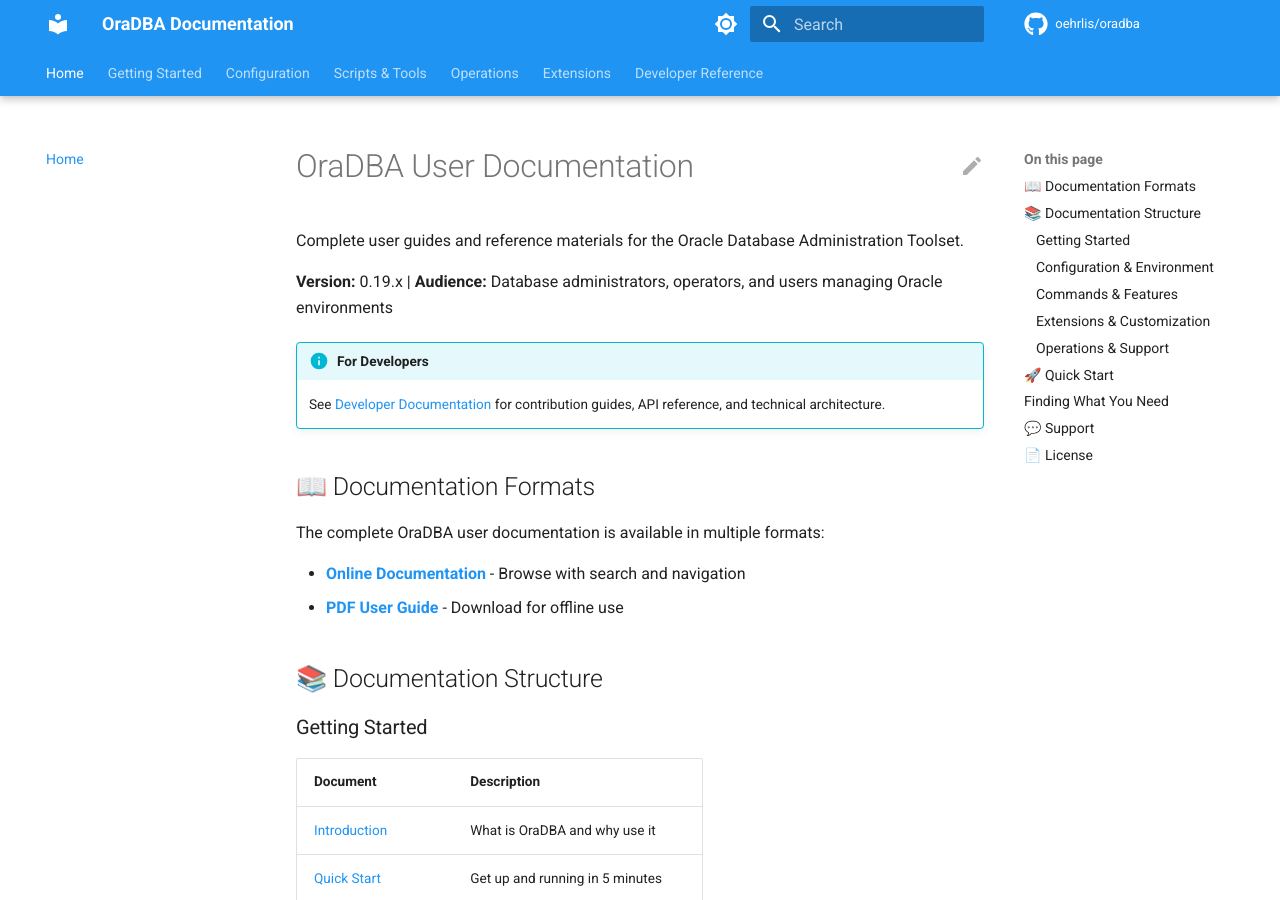
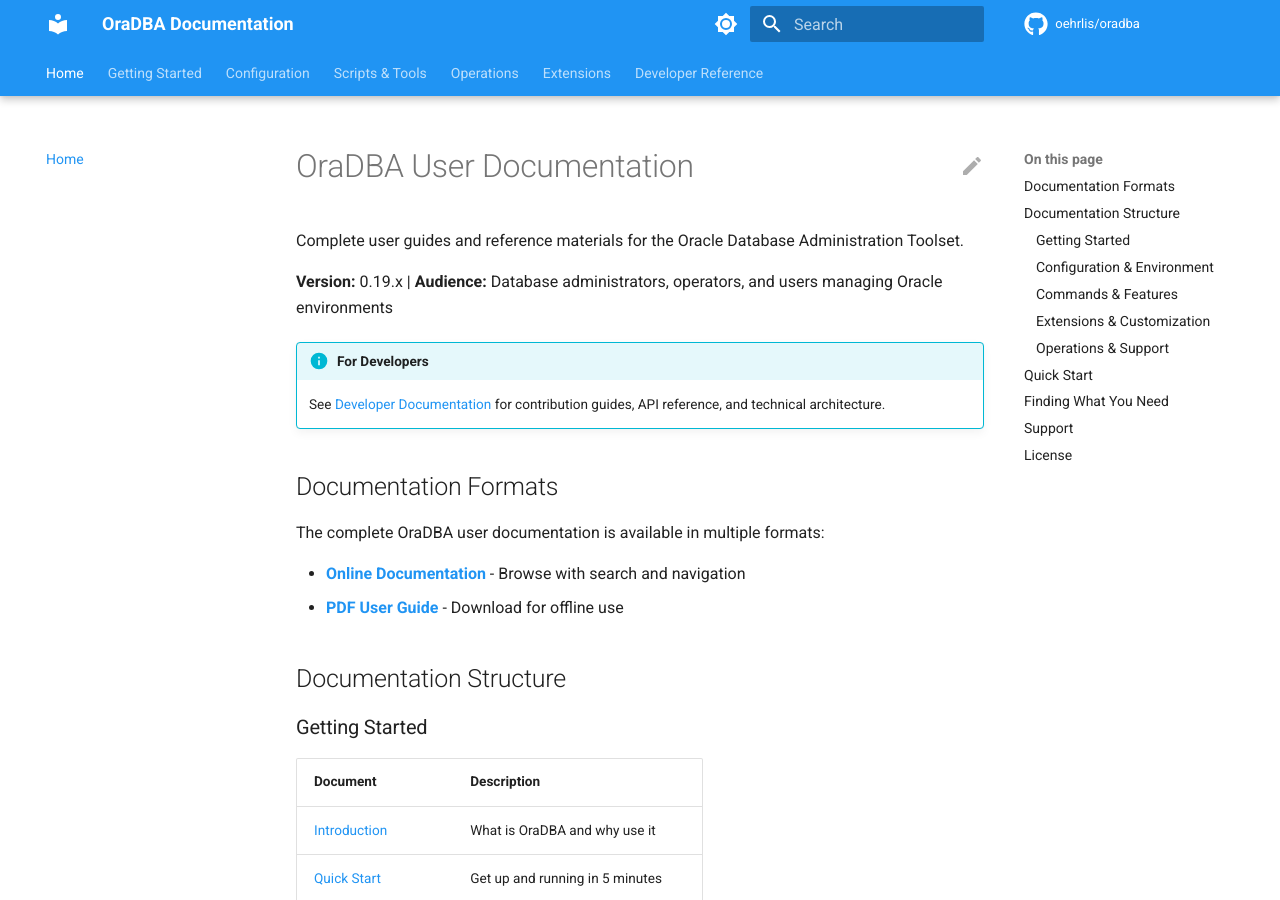
Before and after one commit to oehrlis/oradba, an MkDocs documentation site: the page built from src/doc/index.md, in a window 1280 px wide and 900 px high. Built offline with MkDocs 1.6.1 and Material for MkDocs 9.7.7, drawn with Linux system fonts in a browser that asks for light colours; comment, search, counter and statistics services are not loaded; the version menu is left out; some of the changed text lies outside the part shown.

````diff
--- a/mkdocs.yml
+++ b/mkdocs.yml
@@ -107,7 +107,6 @@ nav:
     - Installation: installation.md
     - Docker Installation: installation-docker.md
     - Quick Start: quickstart.md
-    - Environment Management: environment.md
 
   - Configuration:
     - Configuration System: configuration.md
@@ -122,12 +121,13 @@ nav:
     - rlwrap Filter: rlwrap.md
 
   - Operations:
+    - Usage Guide: usage.md
     - Troubleshooting: troubleshooting.md
     - Quick Reference: reference.md
     - SQL*Net Configuration: sqlnet-config.md
     - Log Management: log-management.md
-    - Usage Guide: usage.md
     - Service Management: service-management.md
+    - Environment Management: environment.md
 
   - Extensions:
     - Extension System: extensions.md
--- a/src/doc/index.md
+++ b/src/doc/index.md
@@ -8,7 +8,7 @@ Complete user guides and reference materials for the Oracle Database Administrat
     See [Developer Documentation](https://github.com/oehrlis/oradba/tree/main/doc)
     for contribution guides, API reference, and technical architecture.
 
-## 📖 Documentation Formats
+## Documentation Formats
 
 The complete OraDBA user documentation is available in multiple formats:
 
@@ -16,7 +16,7 @@ The complete OraDBA user documentation is available in multiple formats:
 - **[PDF User Guide](https://github.com/oehrlis/oradba/releases/latest/download/oradba-user-guide.pdf)** - Download for
   offline use
 
-## 📚 Documentation Structure
+## Documentation Structure
 
 ### Getting Started
 
@@ -63,7 +63,7 @@ The complete OraDBA user documentation is available in multiple formats:
 | [Troubleshooting](troubleshooting.md)   | Common issues and solutions          |
 | [Quick Reference](reference.md)         | Command quick reference card         |
 
-## 🚀 Quick Start
+## Quick Start
 
 ```bash
 # Install
@@ -93,13 +93,13 @@ See [Quick Start Guide](quickstart.md) for detailed first steps.
 | Quick command lookup   | [Quick Reference](reference.md)               |
 | See practical examples | [Usage Guide](usage.md)                       |
 
-## 💬 Support
+## Support
 
 - **Issues & Bugs:** <https://github.com/oehrlis/oradba/issues>
 - **Discussions & Questions:** <https://github.com/oehrlis/oradba/discussions>
 - **Source Code:** <https://github.com/oehrlis/oradba>
 
-## 📄 License
+## License
 
 Copyright © 2026 Stefan Oehrli
 
````
Also changed, not shown: CHANGELOG.md (+3 -0 lines), src/doc/advanced-configuration.md (+2 -2 lines), src/doc/aliases.md (+1 -1 lines), src/doc/api/index.md (+1 -1 lines), src/doc/configuration.md (+3 -3 lines), src/doc/environment.md (+1 -1 lines), src/doc/log-management.md (+1 -1 lines), src/doc/pdb-aliases.md (+1 -1 lines), src/doc/quickstart.md (+1 -1 lines), src/doc/reference.md (+1 -1 lines), src/doc/rlwrap.md (+1 -1 lines), src/doc/rman-scripts.md (+1 -1 lines), src/doc/sql-scripts.md (+1 -1 lines), src/doc/troubleshooting.md (+1 -1 lines), 1 more files, 2 other files.
